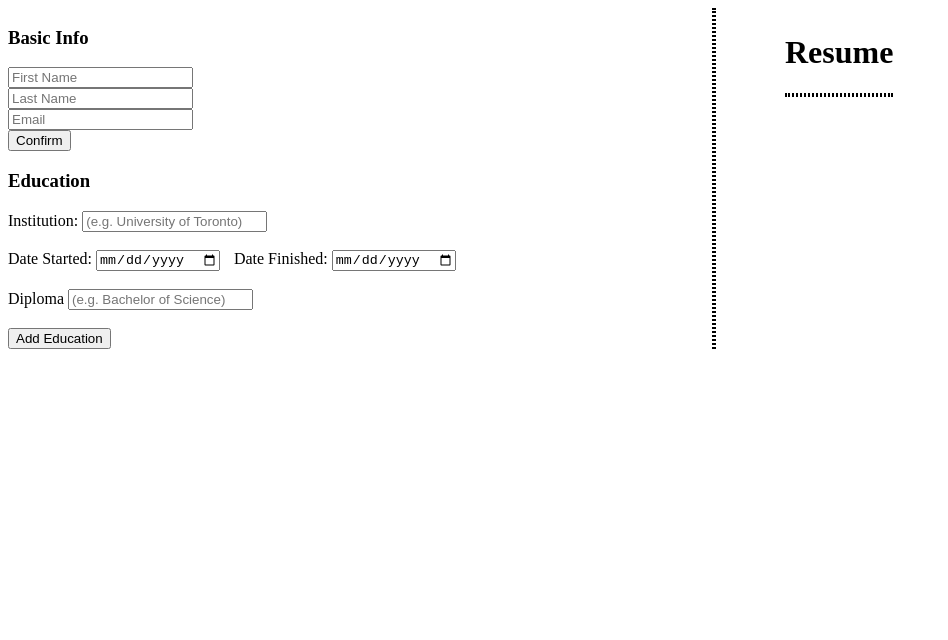
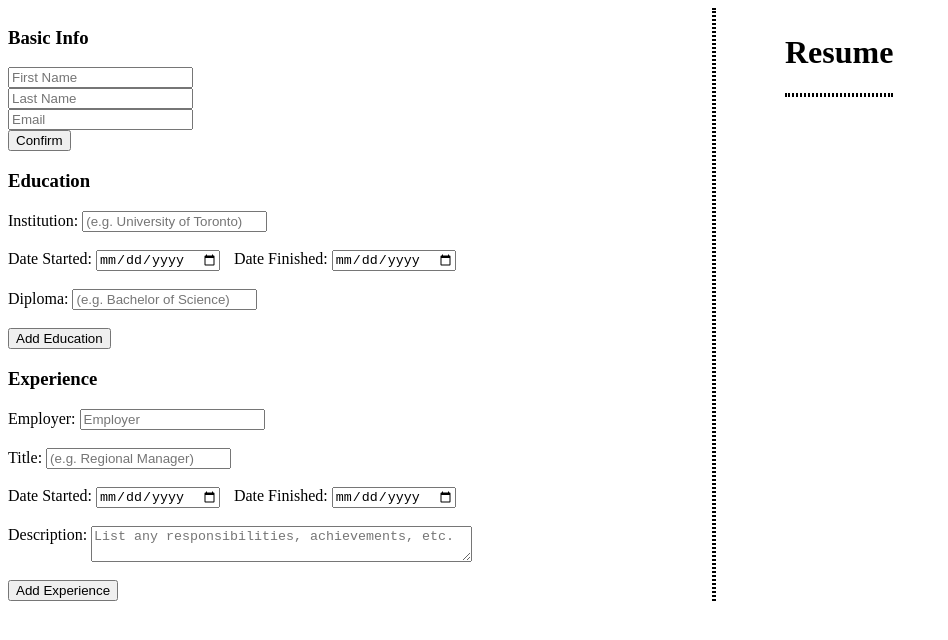
Before and after one commit to filroy-code/cv_app, a React (Create React App) app: page / in a window 1280 px wide. Shown: the top 640 px of the page, without its empty margins (0-948 px from the left). Built offline with nearby package versions, Linux system fonts and the light colour scheme.

Commit message:
working education input and output

```diff
--- a/src/App.js
+++ b/src/App.js
@@ -1,8 +1,11 @@
 import './App.css';
 import BasicInfo from './components/BasicInfo'
 import EducationInfo from './components/EducationInfo'
+import ExperienceInfo from './components/ExperienceInfo'
 import BasicInfoOutput from './components/BasicInfoOutput'
+import EducationInfoOutput from './components/EducationInfoOutput'
 import React from 'react'
+import { nanoid } from 'nanoid'
 
 function App() {
 
@@ -24,7 +27,6 @@ function App() {
   function submitHandler(event) {
       event.preventDefault()
       setPersonInfo(formStatus)
-      console.log(personInfo)
       toggle(!submitted)
   }
 
@@ -36,19 +38,19 @@ function App() {
   })}
 
 //education info state and functions
-  const [educationInfo, setEducationInfo] = React.useState({
-    school: "",
-    dateStarted: "",
-    dateFinished: "",
-    diploma: "",
-    id: ""
-  })
+  const [educationInfo, setEducationInfo] = React.useState([])
 
   function edSubmitHandler(event) {
     event.preventDefault()
-    setEducationInfo(formStatus)
-    console.log(personInfo)
-    toggle(!submitted)
+    setEducationInfo(prevEdInfo => [...prevEdInfo, edFormStatus])
+    console.log(educationInfo)
+    setEdFormStatus({
+      school: "",
+      dateStarted: "",
+      dateFinished: "",
+      diploma: "",
+      id: nanoid()
+  })
   }
 
   const [edFormStatus, setEdFormStatus] = React.useState({
@@ -56,8 +58,49 @@ function App() {
     dateStarted: "",
     dateFinished: "",
     diploma: "",
-    id: ""
-})
+    id: nanoid()
+  })
+
+  function edChangeHandler(event) {
+    const {name, value} = event.target
+    setEdFormStatus(prevStatus => {
+        return ({...prevStatus,
+        [name]: value })
+  })
+  }
+
+  //experience info state and functions
+  const [experienceInfo, setExperienceInfo] = React.useState([])
+
+  function experienceSubmitHandler(event) {
+    event.preventDefault()
+    setExperienceInfo(prevExperienceInfo => [...prevExperienceInfo, experienceFormStatus])
+    setExperienceFormStatus({
+      employer: "",
+      jobTitle: "",
+      dateStarted: "",
+      dateFinished: "",
+      description: "",
+      id: nanoid()
+  })
+  }
+
+  const [experienceFormStatus, setExperienceFormStatus] = React.useState({
+    employer: "",
+    jobTitle: "",
+    dateStarted: "",
+    dateFinished: "",
+    description: "",
+    id: nanoid()
+  })
+
+  function experienceChangeHandler(event) {
+    const {name, value} = event.target
+    setExperienceFormStatus(prevStatus => {
+        return ({...prevStatus,
+        [name]: value })
+  })
+  }
 
   return (
     <div className='main'>
@@ -66,14 +109,25 @@ function App() {
           submitted={submitted}
           submitHandler={submitHandler}
           changeHandler={changeHandler}
+          formStatus={formStatus}
         />
-        <EducationInfo />
+        <EducationInfo
+          changeHandler={edChangeHandler}
+          submitHandler={edSubmitHandler}
+          edFormStatus={edFormStatus}
+        />
+        <ExperienceInfo
+          changeHandler={experienceChangeHandler}
+          submitHandler={experienceSubmitHandler}
+          experienceFormStatus={experienceFormStatus}
+        />
         </div>
         <div className='vl' />
         <div className='outputs'>
           <h1>Resume</h1>
           <div className='hl' />
           {submitted ? <BasicInfoOutput personInfo={personInfo} /> : null }
+          <EducationInfoOutput educationInfo={educationInfo} />
         </div>
     </div>
   );
--- a/src/components/BasicInfo.js
+++ b/src/components/BasicInfo.js
@@ -11,6 +11,7 @@ export default function BasicInfo(props) {
                         disabled={props.submitted ? "disabled" : ""}
                         onChange={props.changeHandler}
                         placeholder="First Name"
+                        value={props.formStatus.firstName.value}
                 />
                 <br />
                 <input  type="text"
@@ -18,6 +19,7 @@ export default function BasicInfo(props) {
                         onChange={props.changeHandler}
                         disabled={props.submitted ? "disabled" : ""}
                         placeholder="Last Name"
+                        value={props.formStatus.lastName.value}
                 />
                 <br />
                 <input  type="email"
@@ -25,6 +27,7 @@ export default function BasicInfo(props) {
                         onChange={props.changeHandler}
                         disabled={props.submitted ? "disabled" : ""}
                         placeholder="Email"
+                        value={props.formStatus.email.value}
                 />
                 <br />
                 <button>{props.submitted ? "Edit" : "Confirm"}</button>
--- a/src/components/EducationInfo.js
+++ b/src/components/EducationInfo.js
@@ -9,8 +9,9 @@ export default function EducationInfo(props) {
                 <label htmlFor="school">Institution: </label>
                 <input  type="text"
                         name="school"
-                        //onChange={props.changeHandler}
+                        onChange={props.changeHandler}
                         placeholder="(e.g. University of Toronto)"
+                        value={props.edFormStatus.school.value}
                 />
                 <br /><br />
                 <div className="dates">
@@ -19,25 +20,28 @@ export default function EducationInfo(props) {
                     <input  className="dateStarted"
                             type="date"
                             name="dateStarted"
-                            //onChange={props.changeHandler}
+                            onChange={props.changeHandler}
                             placeholder="Date Started"
+                            value={props.edFormStatus.dateStarted.value}
                     />
                     </div>
                     <div>
                     <label htmlFor="dateFinished">Date Finished: </label>
                     <input  type="date"
                         name="dateFinished"
-                        //onChange={props.changeHandler}
+                        onChange={props.changeHandler}
                         placeholder="Date Finished"
+                        value={props.edFormStatus.dateFinished.value}
                     />
                     </div>
                 </div>
                 <br />
-                <label htmlFor="diploma">Diploma </label>
+                <label htmlFor="diploma">Diploma: </label>
                 <input  type="text"
                         name="diploma"
-                        //onChange={props.changeHandler}
+                        onChange={props.changeHandler}
                         placeholder="(e.g. Bachelor of Science)"
+                        value={props.edFormStatus.diploma.value}
                 />
                 <br /><br />
                 <button>{"Add Education"}</button>
--- /dev/null
+++ b/src/components/EducationInfoOutput.js
@@ -0,0 +1,35 @@
+import React from "react"
+
+export default function EducationInfoOutput(props) {
+
+   /* function updateList(props) {educationList = props.educationInfo.map(x => {
+        return(
+            <div>
+                <h3>{x.school}</h3>
+                <h3>{x.diploma}</h3>
+                <h4>{x.dateStarted} - {x.dateFinished}</h4>
+                <h3>{x.id}</h3>
+            </div>
+        )
+    })} */
+    const educationList = props.educationInfo.map(x => {
+        return(
+            <div className="schoolEntry" key={x.id}>
+                <h3>{x.school}</h3>
+                <h4>{x.diploma}</h4>
+                <h5>{x.dateStarted} - {x.dateFinished}</h5>
+            </div>
+        )
+    })
+
+    /*return <div className="educationInfoOutput">
+        <h3>{props.educationInfo.school} </h3>
+        <h3>{props.educationInfo.dateStarted} - {props.educationInfo.dateFinished}</h3>
+        <h3>{props.educationInfo.diploma}</h3>
+        <h3>{props.educationInfo.id}</h3>
+    </div> */
+
+    return <div className="educationInfoOutput">
+    {educationList}
+    </div>
+}
--- /dev/null
+++ b/src/components/ExperienceInfo.js
@@ -0,0 +1,60 @@
+import React from "react"
+
+export default function ExperienceInfo(props) {
+
+    return (
+        <div className="inputs">
+            <h3>Experience</h3>
+            <form onSubmit={props.submitHandler}>
+                <label htmlFor="employer">Employer: </label>
+                <input  type="text"
+                        name="employer"
+                        onChange={props.changeHandler}
+                        placeholder="Employer"
+                        value={props.experienceFormStatus.employer.value}
+                />
+                <br /><br />
+                <label htmlFor="jobTitle">Title: </label>
+                <input  type="text"
+                        name="jobTitle"
+                        onChange={props.changeHandler}
+                        placeholder="(e.g. Regional Manager)"
+                        value={props.experienceFormStatus.jobTitle.value}
+                />
+                <br /><br />
+                <div className="dates">
+                    <div>
+                    <label htmlFor="workDateStarted">Date Started: </label>
+                    <input  className="workDateStarted"
+                            type="date"
+                            name="workDateStarted"
+                            onChange={props.changeHandler}
+                            placeholder="Date Started"
+                            value={props.experienceFormStatus.dateStarted.value}
+                    />
+                    </div>
+                    <div>
+                    <label htmlFor="dateFinished">Date Finished: </label>
+                    <input  type="date"
+                        name="dateFinished"
+                        onChange={props.changeHandler}
+                        placeholder="Date Finished"
+                        value={props.experienceFormStatus.dateFinished.value}
+                    />
+                    </div>
+                </div>
+                <br />
+                <label htmlFor="description">Description: </label>
+                <textarea
+                        name="description"
+                        onChange={props.changeHandler}
+                        placeholder="List any responsibilities, achievements, etc."
+                        value={props.experienceFormStatus.description.value}
+                        cols="45"
+                />
+                <br /><br />
+                <button>{"Add Experience"}</button>
+            </form>
+        </div>
+    )
+}
--- a/src/index.css
+++ b/src/index.css
@@ -35,3 +35,27 @@
 h1 {
   align-self: center;
 }
+
+.schoolEntry {
+  line-height: 0.5;
+  padding: 20px;
+}
+
+.schoolEntry:hover {
+  background-color: rgba(255, 255, 0, 0.205);
+}
+
+.educationInfoOutput {
+  display: flex;
+  gap: 50px;
+}
+
+textarea {
+  vertical-align: top;
+}
+
+@media only screen and (max-width: 600px) {
+  .main {
+    flex-direction: column;
+  }
+}
```
Also changed, not shown: src/components/ExperienceInfoOutput.js (added), src/components/WorkInfo.js (deleted).
